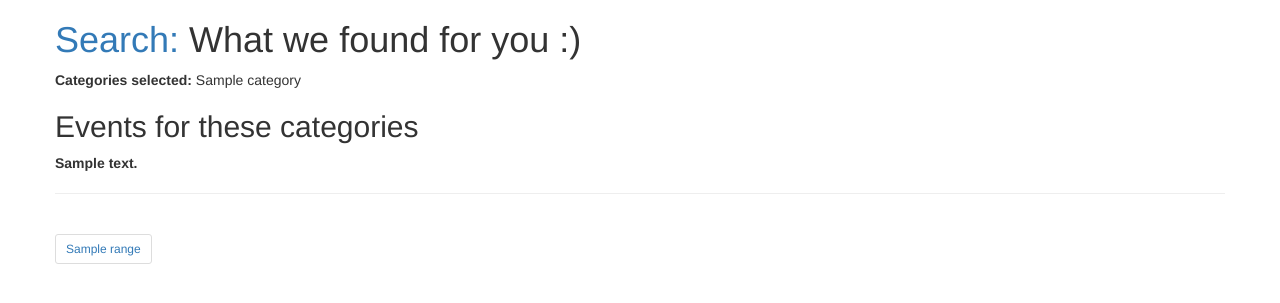
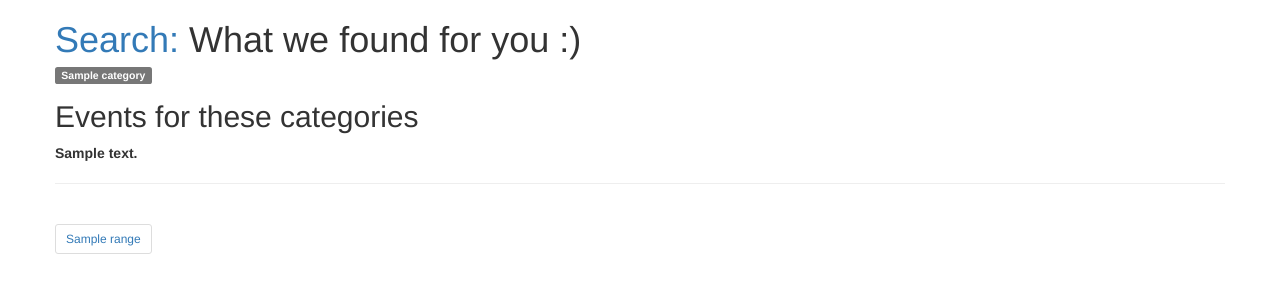
Before and after one commit to maccery/tellmeevents, a Django app: template tellmeevents/events/templates/events/events.html in a window 1280 px wide. Shown: the top 303 px of the page. Run offline with Django 3.2, Linux system fonts and the light colour scheme; the template is opened without the code that fills it: most values are stand-ins (such as "Sample title", 1, 10 or a date in 2020); some libraries are stand-ins or nearby versions.

Commit message:
Minor improved styling

```diff
--- a/tellmeevents/events/templates/events/events.html
+++ b/tellmeevents/events/templates/events/events.html
@@ -1,9 +1,8 @@
 {% extends "events/layout.html" %}
 {% block content %}
 <h1><a href="/">Search:</a> What we found for you :)</h1>
-<b>Categories selected:</b>
 {% for category in categories %}
-    {{  category.name }}
+    <a href="/results?category1={{ category.id }}"><span class="label label-default">{{  category.name }}</span></a>
 {% endfor %}
 
 <h2>Events for these categories</h2>
--- a/tellmeevents/events/views.py
+++ b/tellmeevents/events/views.py
@@ -16,7 +16,7 @@ class CategoriesView(View):
 
 class ResultsView(View):
     def get(self, request, page_number=1):
-        category_ids = [request.GET.get('category1'), request.GET.get('category2'), request.GET.get('category3')]
+        category_ids = [request.GET.get('category1', ''), request.GET.get('category2', ''), request.GET.get('category3', '')]
 
         data = services.get_events(category_ids, page_number)
         page_count = data['pagination']['page_count']
```
